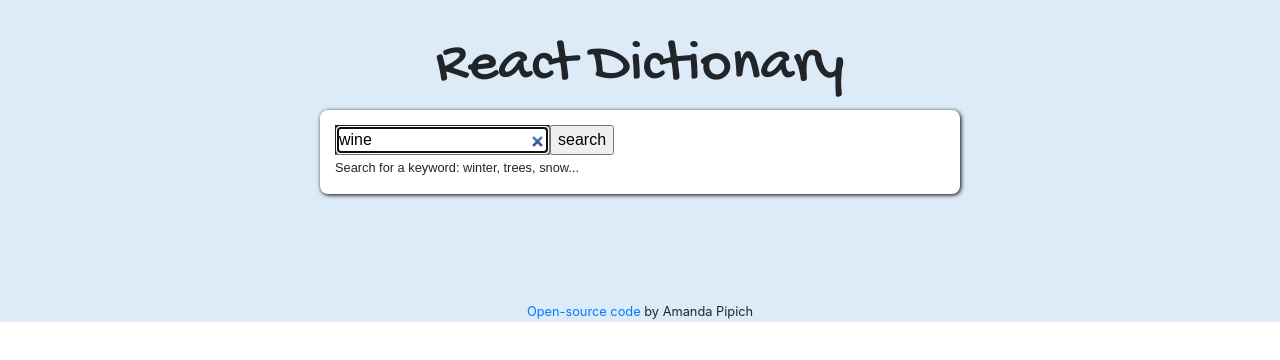
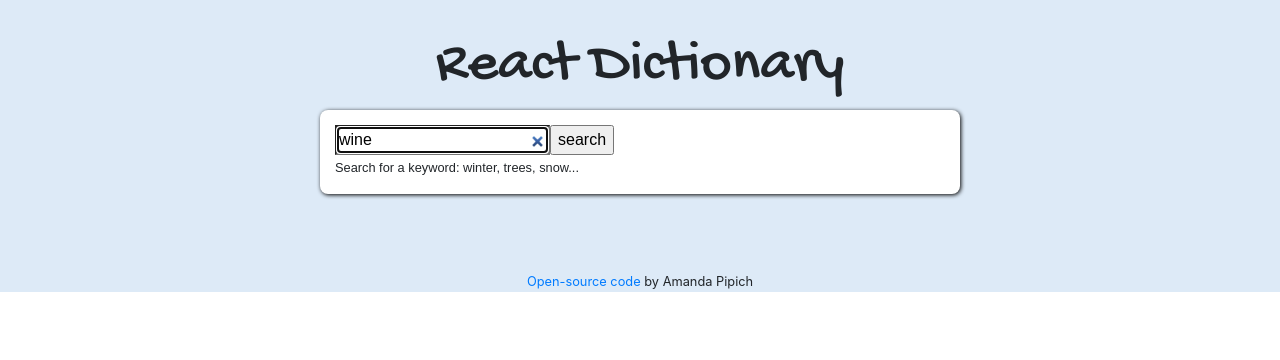
Before and after one commit to apipich/DictionaryProject_React, a React (Create React App) app: page / in a window 1280 px wide. Shown: the top 360 px of the page. Built offline with nearby package versions, Linux system fonts and the light colour scheme; no server answers.

Commit message:
updated padding on repository link

```diff
--- a/src/App.js
+++ b/src/App.js
@@ -8,7 +8,7 @@ export default function App() {
       <h1>React Dictionary</h1>
 <Search defaultKeyword="wine"/>
     </div>
-    <footer className="myCode"><small><a href="https://github.com/apipich/DictionaryProject_React" target="_blank" rel="noopener noreferrer">Open-source code</a> by Amanda Pipich</small></footer>
+<footer className="myCode"><small><a href="https://github.com/apipich/DictionaryProject_React" target="_blank" rel="noopener noreferrer">Open-source code</a> by Amanda Pipich</small></footer>
     </div>
   );
 }
--- a/src/Photos.js
+++ b/src/Photos.js
@@ -2,7 +2,7 @@ import React from "react";
 import "./Photos.css";
 
 export default function Photos(props) {
-  if (props.photos) {
+if (props.photos) {
 return(
   <section className="photos">
 <div className="row">
--- a/src/styles.css
+++ b/src/styles.css
@@ -10,7 +10,8 @@
 
 .myCode {
 text-align: center;
-margin-top: 50px;
+margin-top: 20px;
+display: block;
 }
 
 h1 {
```
